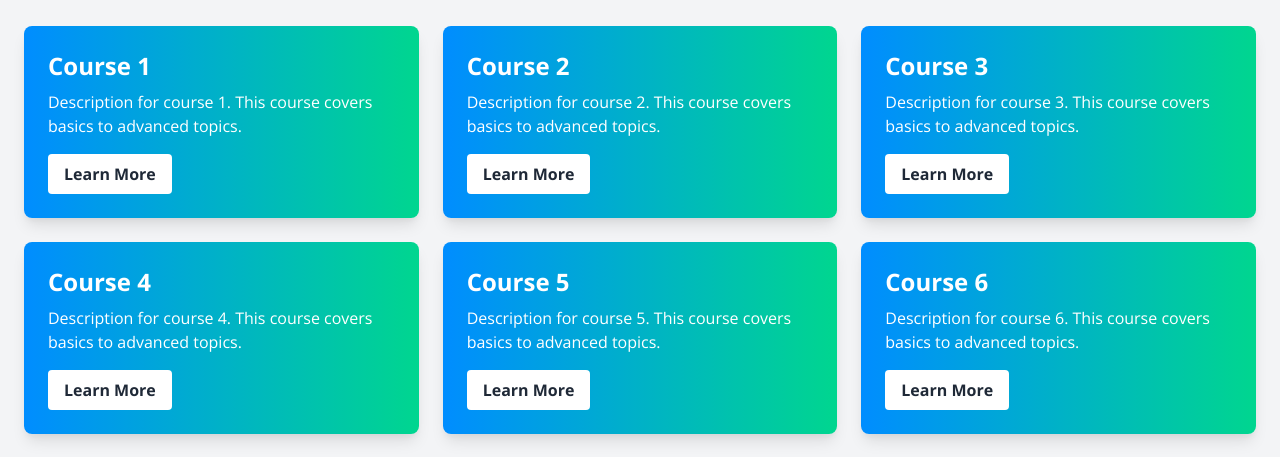
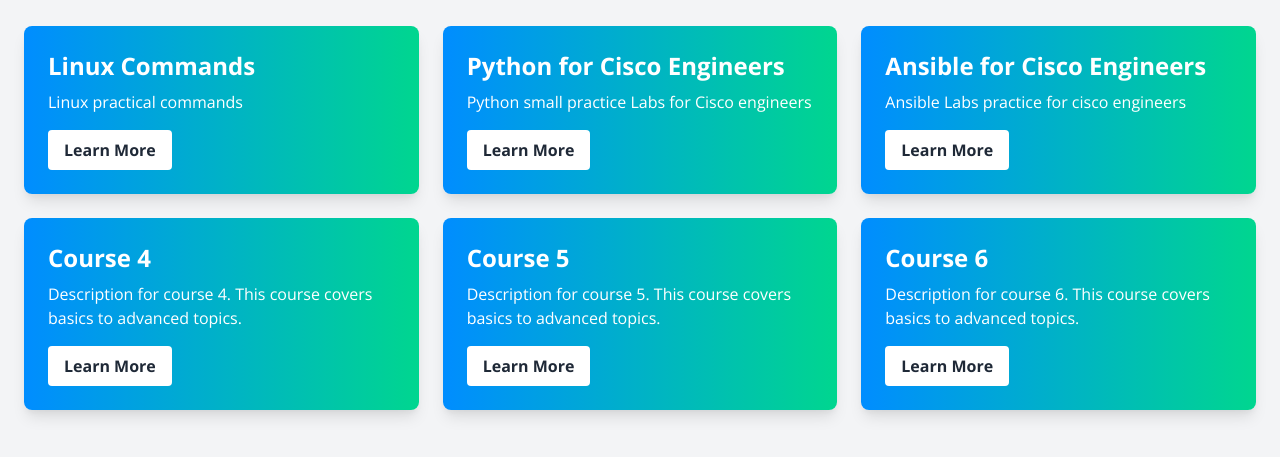
Before and after one commit to vikasswaminh/automation, a plain HTML site: page index.html in a window 1280 px wide. Shown: the part 166-623 px from the top of the page. Drawn offline with nearby package versions, Linux system fonts and the light colour scheme.

Commit message:
Update index.html

```diff
--- a/index.html
+++ b/index.html
@@ -36,20 +36,20 @@
     <div id="courses" class="grid grid-cols-1 md:grid-cols-3 gap-6">
       <!-- Course 1 -->
       <div class="nike-gradient p-6 rounded-lg shadow-lg text-white">
-        <h2 class="text-2xl font-bold mb-2">Course 1</h2>
-        <p class="mb-4">Description for course 1. This course covers basics to advanced topics.</p>
+        <h2 class="text-2xl font-bold mb-2">Linux Commands</h2>
+        <p class="mb-4">Linux practical commands </p>
         <button class="bg-white text-gray-800 font-bold py-2 px-4 rounded">Learn More</button>
       </div>
       <!-- Course 2 -->
       <div class="nike-gradient p-6 rounded-lg shadow-lg text-white">
-        <h2 class="text-2xl font-bold mb-2">Course 2</h2>
-        <p class="mb-4">Description for course 2. This course covers basics to advanced topics.</p>
+        <h2 class="text-2xl font-bold mb-2">Python for Cisco Engineers</h2>
+        <p class="mb-4">Python small practice Labs for Cisco engineers</p>
         <button class="bg-white text-gray-800 font-bold py-2 px-4 rounded">Learn More</button>
       </div>
       <!-- Course 3 -->
       <div class="nike-gradient p-6 rounded-lg shadow-lg text-white">
-        <h2 class="text-2xl font-bold mb-2">Course 3</h2>
-        <p class="mb-4">Description for course 3. This course covers basics to advanced topics.</p>
+        <h2 class="text-2xl font-bold mb-2">Ansible for Cisco Engineers</h2>
+        <p class="mb-4">Ansible Labs practice for cisco engineers</p>
         <button class="bg-white text-gray-800 font-bold py-2 px-4 rounded">Learn More</button>
       </div>
       <!-- Course 4 -->
```
